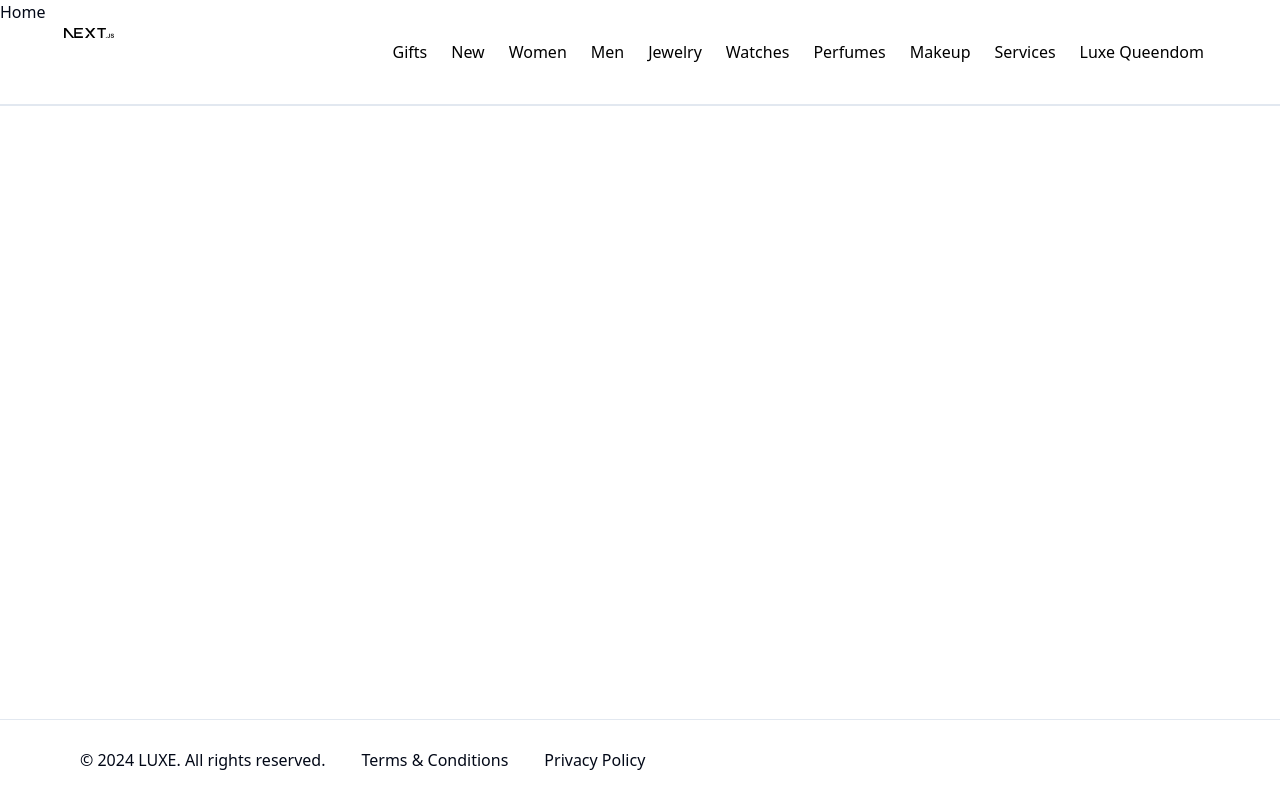
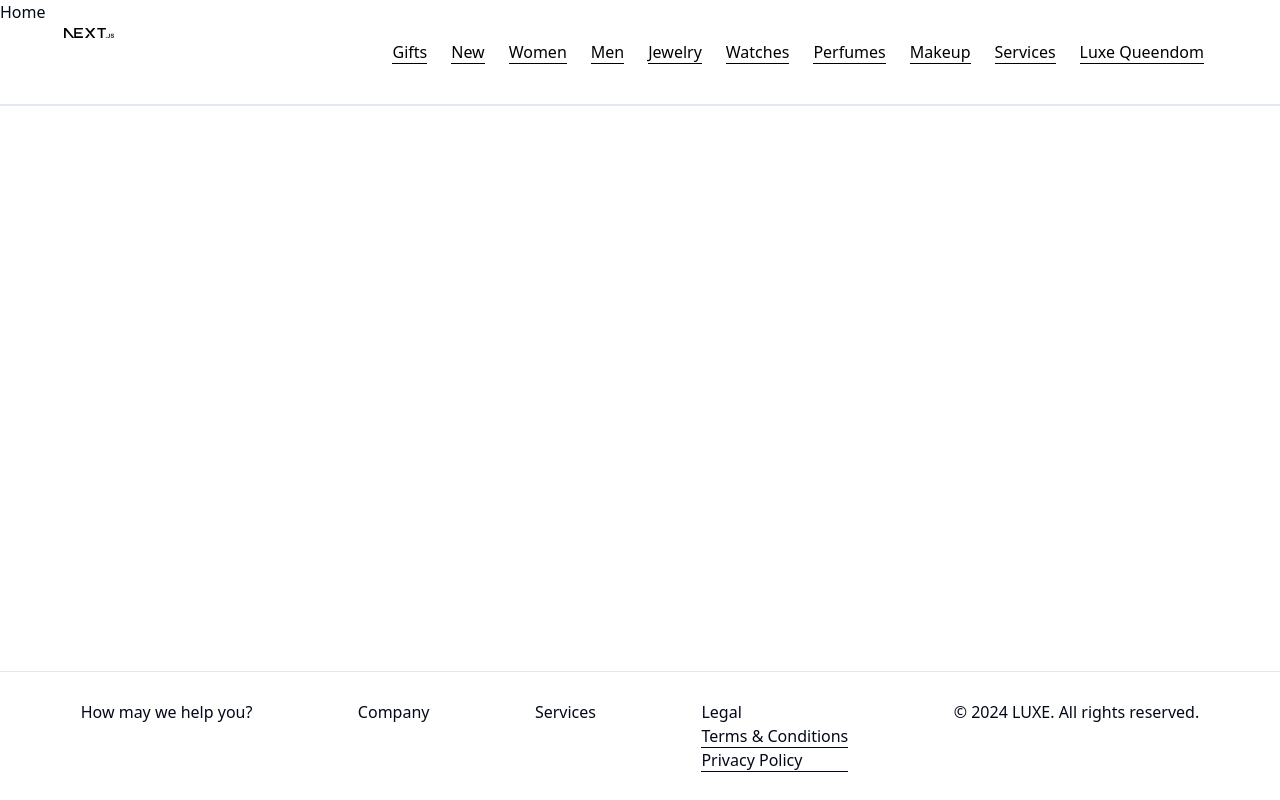
Before and after one commit to Hayyyte/LuxCart, a Next.js app: page / in a window 1280 px wide. Built offline with nearby package versions, Linux system fonts and the light colour scheme.

Commit message:
Added hover animations to clickable links.

```diff
--- a/components/Footer.tsx
+++ b/components/Footer.tsx
@@ -1,12 +1,34 @@
 import Link from "next/link";
+import '@/styles/style.css';
 
 const Footer = () => {
     return (
-        <footer className="flex-between fixed bottom-0 w-full py-7 text-black- gap-y-10 border-t border-black-400 px-20 max-md:flex-col">
-            <div className="flex gap-x-9">
+        <footer className="flex-between fixed bottom-0 w-full py-7 text-black- gap-y-10 border-t border-black-400 px-7 max-md:flex-col">
+            <div className="flex flex-row justify-around">
+                <div>
+                    <h3>How may we help you?</h3>
+                </div>
+                <div>
+                    <h3>Company</h3>
+                </div>
+                <div>
+                    <h3>Services</h3>
+                </div>
+                <div>
+                    <h3>Legal</h3>
+                    <Link href="/terms">
+                        <p className="hover-underline">
+                            Terms & Conditions
+                        </p>
+                    </Link>
+                    <Link href="/privacy">
+                        <p className="hover-underline">
+                            Privacy Policy
+                        </p>
+                    </Link>
+                </div>
                 <p>© 2024 LUXE. All rights reserved.</p>
-                <Link href="/terms">Terms & Conditions</Link>
-                <Link href="/privacy">Privacy Policy</Link>
+
             </div>
         </footer>
     );
--- a/components/Navbar.tsx
+++ b/components/Navbar.tsx
@@ -1,5 +1,6 @@
 import Link from "next/link";
 import Image from "next/image";
+import '@/styles/style.css';
 
 const Navbar = () => {
     return (
@@ -15,52 +16,52 @@ const Navbar = () => {
                 <ul className="flex flex-row justify-between align-middle">
                     <li className="m-3">
                         <Link href="/gifts">
-                            <p>Gifts</p>
+                            <p className="hover-underline">Gifts</p>
                         </Link>
                     </li>
                     <li className="m-3">
                         <Link href="/new">
-                            <p>New</p>
+                            <p className="hover-underline">New</p>
                         </Link>
                     </li>
                     <li className="m-3">
                         <Link href="/women">
-                        <p>Women</p>
+                        <p className="hover-underline">Women</p>
                         </Link>
                     </li>
                     <li className="m-3">
                         <Link href="/men">
-                        <p>Men</p>
+                        <p className="hover-underline">Men</p>
                         </Link>
                     </li>
                     <li className="m-3">
                         <Link href="/jewelry">
-                        <p>Jewelry</p>
+                        <p className="hover-underline">Jewelry</p>
                         </Link>
                     </li>
                     <li className="m-3">
                         <Link href="/watches">
-                        <p>Watches</p>
+                        <p className="hover-underline">Watches</p>
                         </Link>
                     </li>
                     <li className="m-3">
                         <Link href="/perfumes">
-                        <p>Perfumes</p>
+                        <p className="hover-underline">Perfumes</p>
                         </Link>
                     </li>
                     <li className="m-3">
                         <Link href="/makeup">
-                        <p>Makeup</p>
+                        <p className="hover-underline">Makeup</p>
                         </Link>
                     </li>
                     <li className="m-3">
                         <Link href="/services">
-                        <p>Services</p>
+                        <p className="hover-underline">Services</p>
                         </Link>
                     </li>
                     <li className="m-3">
                         <Link href="/luxe-queendom">
-                        <p>Luxe Queendom</p>
+                        <p className="hover-underline">Luxe Queendom</p>
                         </Link>
                     </li>
                 </ul>
--- /dev/null
+++ b/styles/style.css
@@ -0,0 +1,34 @@
+.hover-underline {
+  position: relative;
+}
+
+.hover-underline::before,
+.hover-underline::after {
+  content: "";
+  position: absolute;
+  height: 1px;
+  bottom: 0;
+  background-color: currentColor;
+  transition: width 0.35s;
+}
+
+/* Initial styles */
+.hover-underline::before {
+  width: 0;
+  left: 0;
+  transition-delay: 0.25s;
+}
+
+.hover-underline::after {
+  width: 100%;
+  right: 0;
+}
+
+/* Hover styles */
+.hover-underline:hover::before {
+  width: 100%;
+}
+
+.hover-underline:hover::after {
+  width: 0;
+}
```
